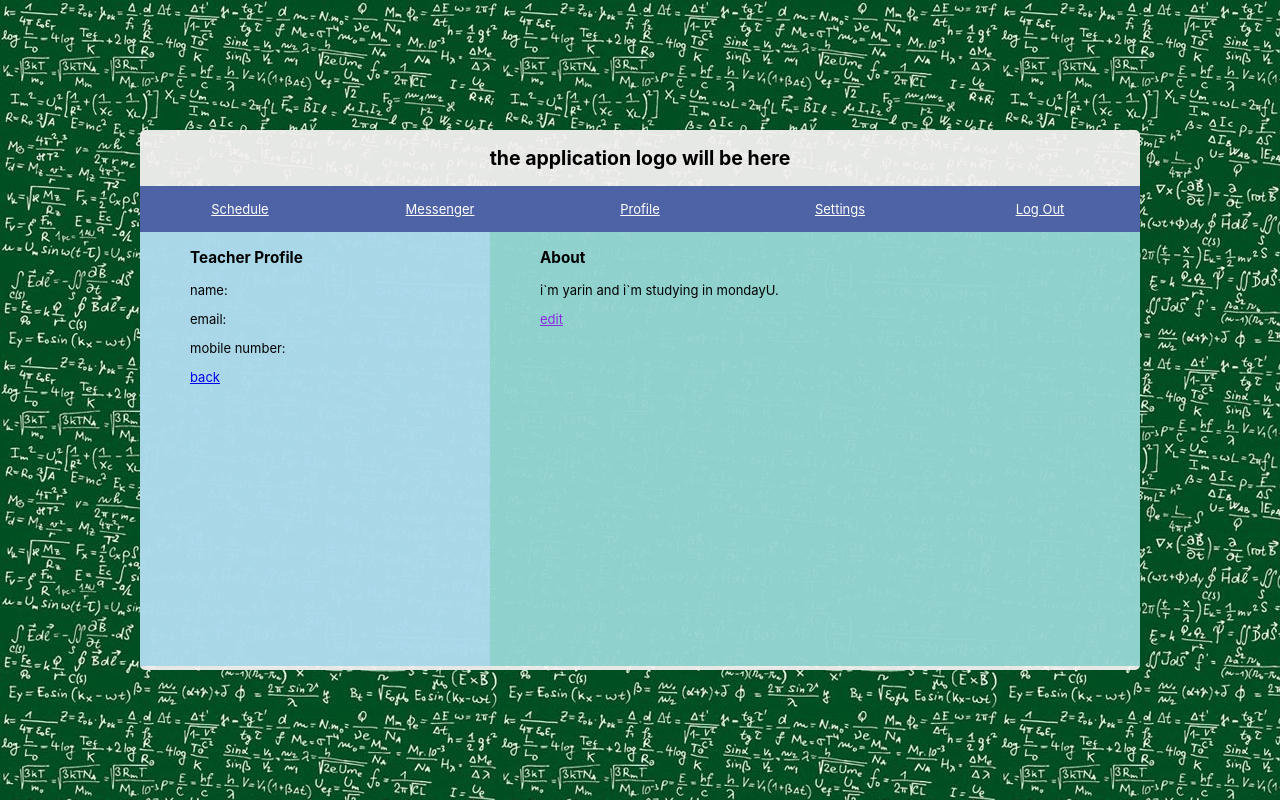
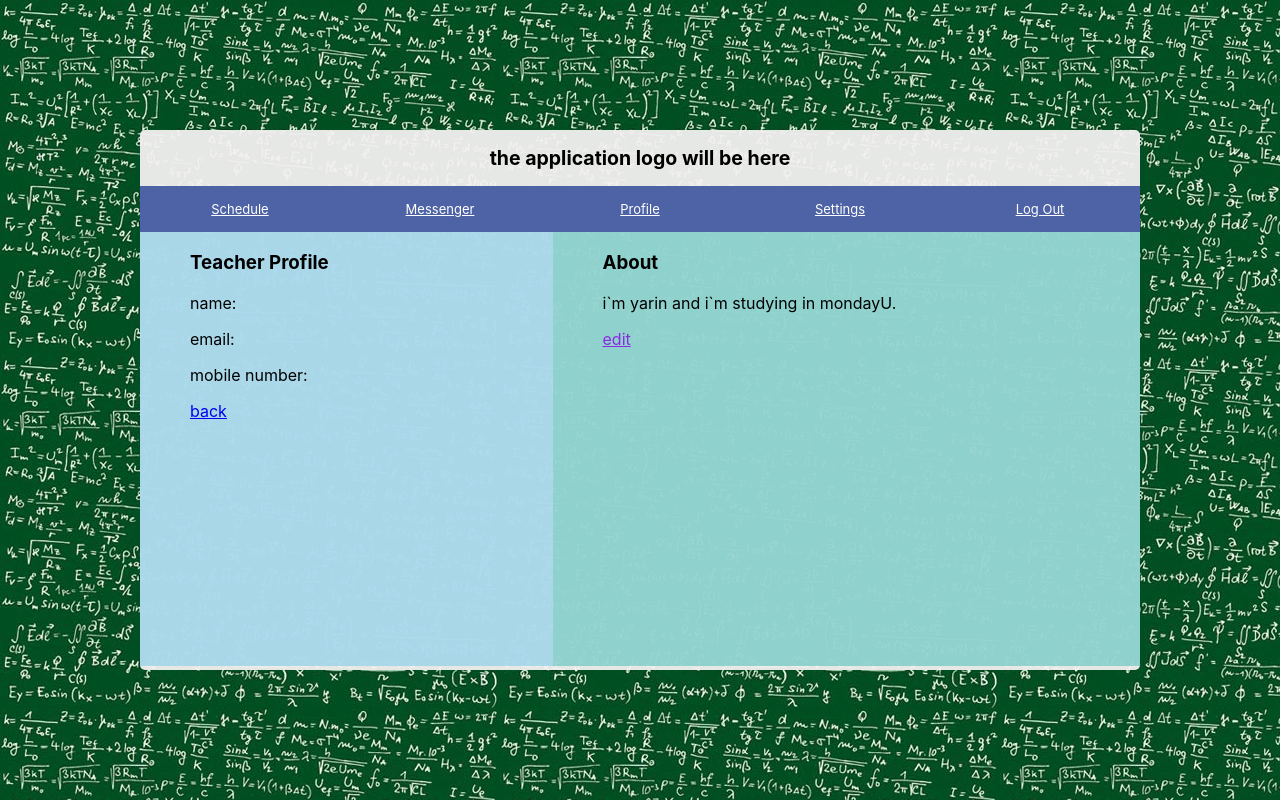
Before and after one commit to yarinmenaged/private-teacher-manager, a React (Create React App) app in the folder client/: page /profile in a window 1280 px wide. Built offline with nearby package versions, Linux system fonts and the light colour scheme.

Commit message:
styling profile screen

```diff
--- a/client/src/components/Profile/Profile.module.css
+++ b/client/src/components/Profile/Profile.module.css
@@ -2,8 +2,9 @@
     padding-left: 5%;
     padding-right: 10%;
     height: 434px;
-    width: 40%;
+    width: 60%;
     background-color: rgba(135, 207, 235, 0.63);
+    font-size: medium;
 }
 
 .inLine {
```
